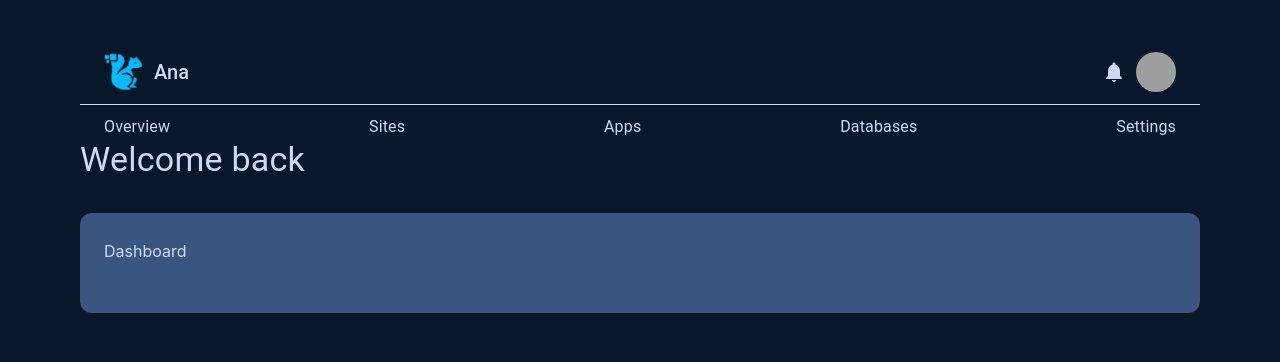
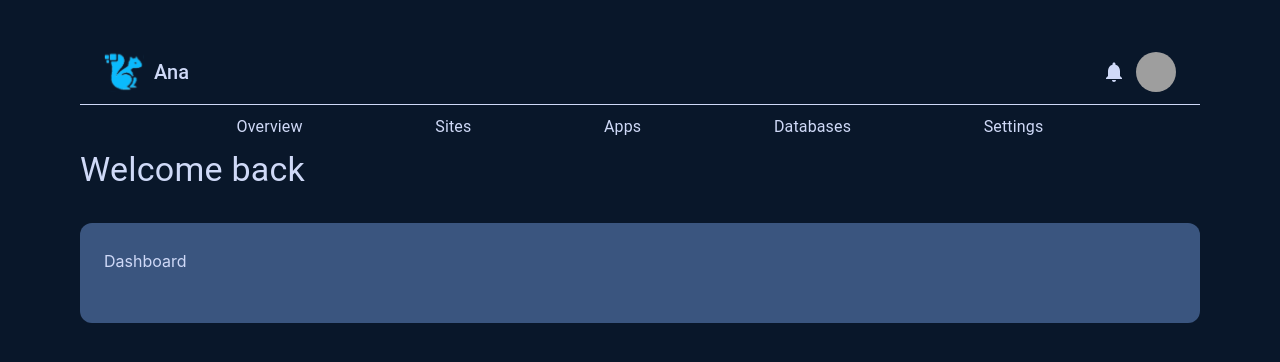
Before and after one commit to momegas/sqd-cloud-dashboard, a Next.js app in the folder sqd-cloud-dashboard/: page /dashboard in a window 1280 px wide. Shown: the top 362 px of the page. Built offline with nearby package versions, Linux system fonts and the light colour scheme; grey boxes are pictures that could not be loaded; what next-redux-wrapper would draw is missing.

Commit message:
Navbar tweaks

```diff
--- a/sqd-cloud-dashboard/components/sqdNavbar.js
+++ b/sqd-cloud-dashboard/components/sqdNavbar.js
@@ -101,9 +101,9 @@ const SqdNavbar = () => {
         </Toolbar>
       </Container>
       <Container maxWidth="xl" >
-        <Box sx={{ flexGrow: 1, display: { xs: "none", md: "flex" } , justifyContent: "space-between"}}>
+        <Box sx={{ flexGrow: 1, display: { xs: "none", md: "flex" } , justifyContent: "space-evenly" ,paddingBottom:"10px"}}>
         {pages.map((page) => (
-          <Box key={page}>
+          <Box key={page} sx={{display:"flex", alignSelf: "left"}}>
             <Typography textAlign="left">{page}</Typography>
           </Box>
         ))}</Box>
```
